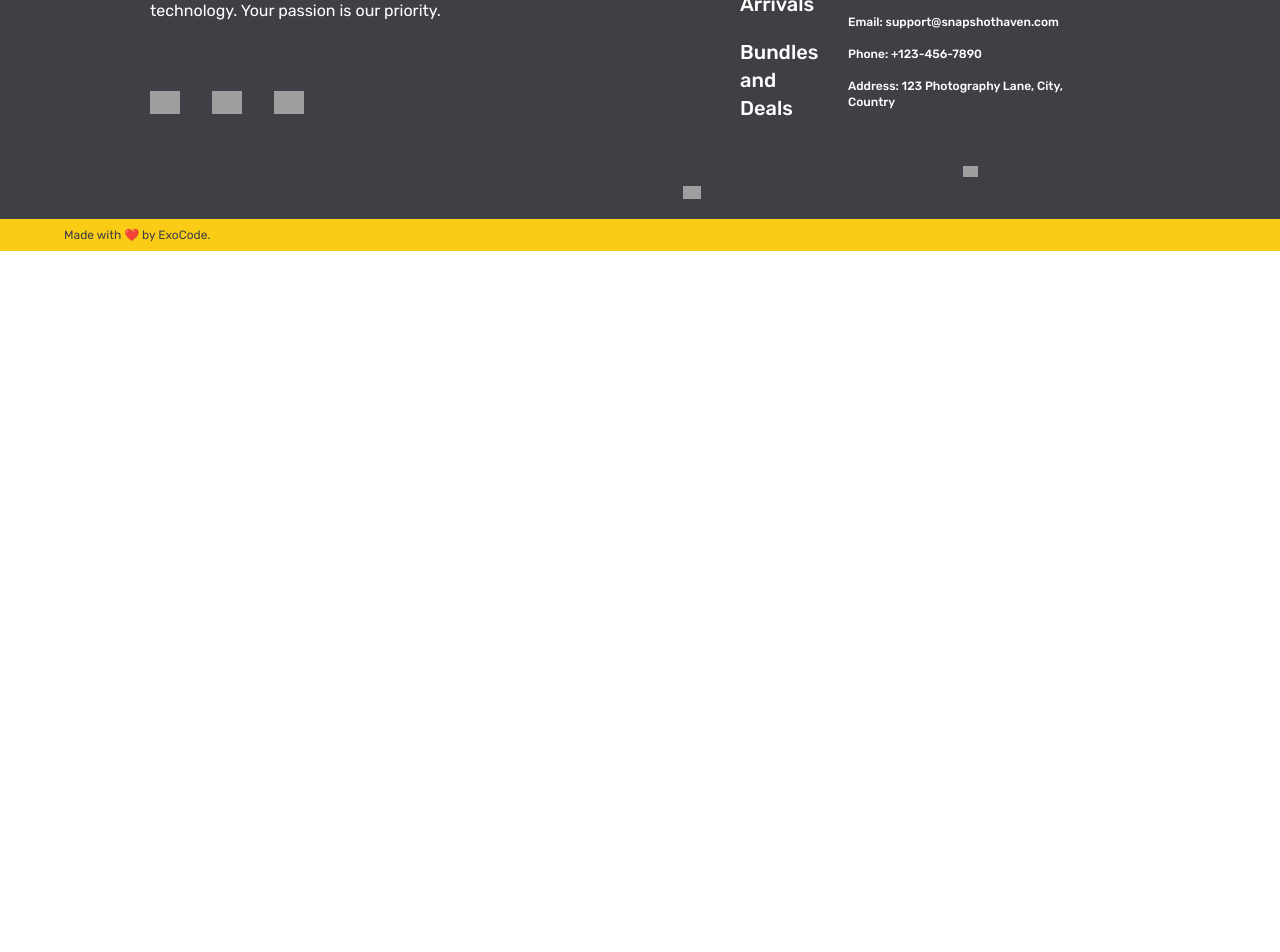
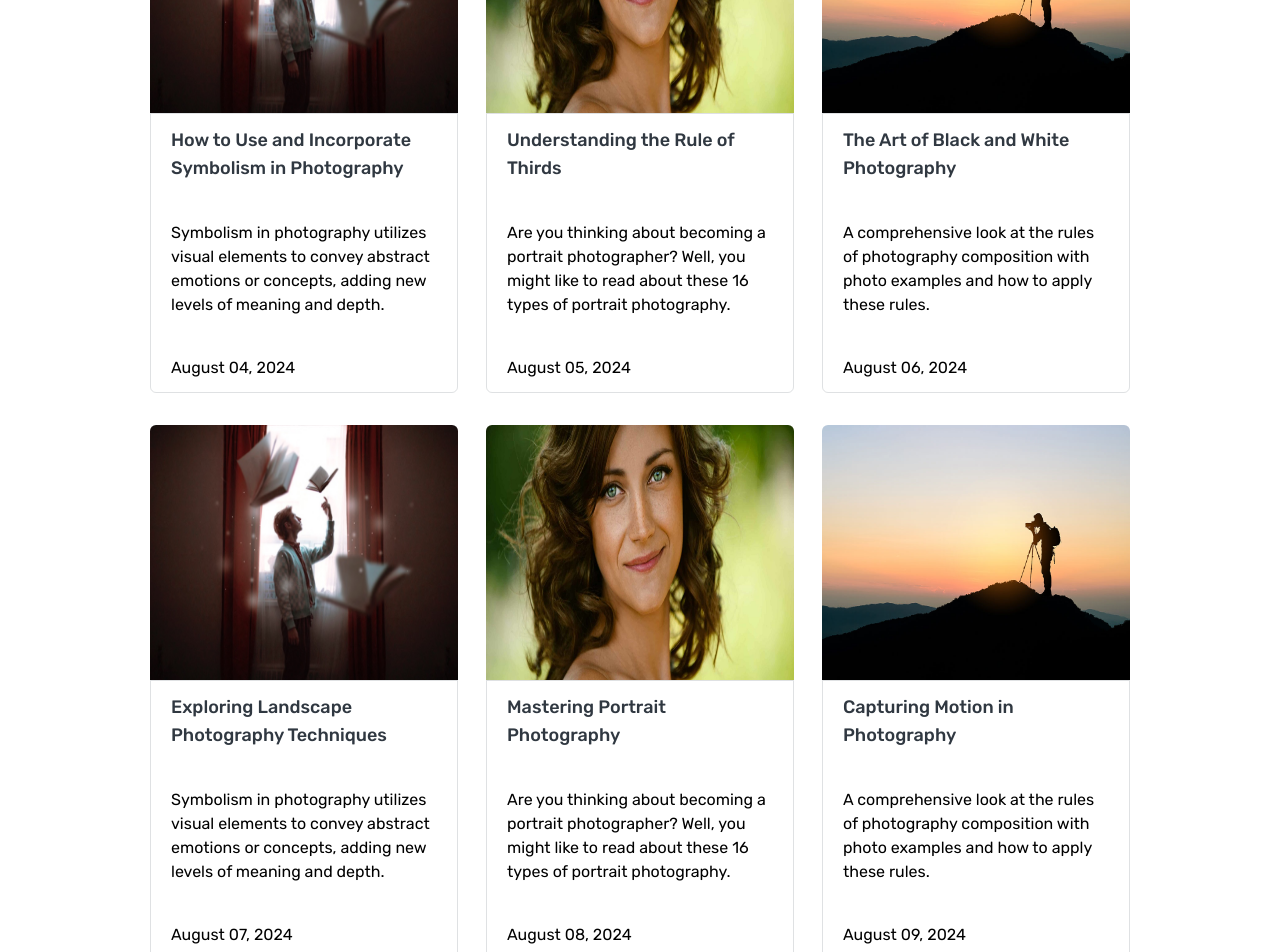
Before and after one commit to ExoCodeTeam/SnapshootHaven, a React (Vite) app in the folder frontend/: page /blog in a window 1280 px wide. Shown: the part 1080-2032 px from the top of the page. Before the commit the page ends 1331 px from the top, so only its background shows below. Built offline with nearby package versions, Linux system fonts and the light colour scheme; grey boxes are pictures that could not be loaded.

Commit message:
Add Letest Section (Not Responsive)

```diff
--- a/frontend/src/Components/RecentBlog.jsx
+++ b/frontend/src/Components/RecentBlog.jsx
@@ -1,12 +1,10 @@
 function RecentBlog({ title, date, desc, img }) {
   return (
-    <div className="border-b-4 hover:border-[#F6C90E] border-b-transparent transition-all ease-in-out">
-      <img src={img} className="rounded-t-sm h-[255px]" />
-      <div className="px-5 py-3 flex flex-col justify-between h-[280px] border border-[#3a475029]">
+    <div className="recentBlog border-b-4 hover:border-[#F6C90E] border-b-transparent transition-all ease-linear">
+      <img src={img} className="rounded-t-md h-[255px] w-full" />
+      <div className="px-5 py-3 flex flex-col justify-between h-[280px] border border-[#3a475029] rounded-b-md">
         <h4 className="font-[500] text-lg text-[#303841]">{title}</h4>
-        <p className="">
-          {desc}
-        </p>
+        <p className="">{desc}</p>
         <span>{date}</span>
       </div>
     </div>
--- a/frontend/src/Pages/Blog.jsx
+++ b/frontend/src/Pages/Blog.jsx
@@ -2,12 +2,55 @@ import GalleryItem from "../Components/GalleryItem";
 import BlogImg3 from "../assets/BlogImg3.png";
 import BlogImg2 from "../assets/BlogImg2.png";
 import BlogImg1 from "../assets/BlogImg1.png";
+import Article1 from "../assets/Blog2.png";
+import Article2 from "../assets/girl.png";
+import Article3 from "../assets/article3.png";
+import RecentBlog from "../Components/RecentBlog";
 
 function Blog() {
+  const articles = [
+    {
+      title: "How to Use and Incorporate Symbolism in Photography",
+      date: "August 04, 2024",
+      img: Article1,
+      desc: "Symbolism in photography utilizes visual elements to convey abstract emotions or concepts, adding new levels of meaning and depth.",
+    },
+    {
+      title: "Understanding the Rule of Thirds",
+      date: "August 05, 2024",
+      img: Article2,
+      desc: "Are you thinking about becoming a portrait photographer? Well, you might like to read about these 16 types of portrait photography.",
+    },
+    {
+      title: "The Art of Black and White Photography",
+      date: "August 06, 2024",
+      img: Article3,
+      desc: "A comprehensive look at the rules of photography composition with photo examples and how to apply these rules.",
+    },
+    {
+      title: "Exploring Landscape Photography Techniques",
+      date: "August 07, 2024",
+      img: Article1,
+      desc: "Symbolism in photography utilizes visual elements to convey abstract emotions or concepts, adding new levels of meaning and depth.",
+    },
+    {
+      title: "Mastering Portrait Photography",
+      date: "August 08, 2024",
+      img: Article2,
+      desc: "Are you thinking about becoming a portrait photographer? Well, you might like to read about these 16 types of portrait photography.",
+    },
+    {
+      title: "Capturing Motion in Photography",
+      date: "August 09, 2024",
+      img: Article3,
+      desc: "A comprehensive look at the rules of photography composition with photo examples and how to apply these rules.",
+    },
+  ];
+
   return (
     <div className="mx-[150px] py-10">
       {/* Gallery Articles */}
-      <div className="gallery h-[550px] flex w-full gap-5">
+      <div className="gallery h-[550px] py-[10px] flex w-full gap-5">
         <GalleryItem
           image={BlogImg1}
           title="How to Become a Wildlife Photographer"
@@ -29,6 +72,23 @@ function Blog() {
           />
         </div>
       </div>
+      {/* Latest Article */}
+      <div className="pt-[110px]">
+        <h3 className="font-medium text-[32px] text-black text-center mb-[110px]">
+          Latest Articles
+        </h3>
+        <div className="grid grid-cols-1 sm:grid-cols-2 lg:grid-cols-3 gap-7 round">
+          {articles.map((article, index) => (
+            <RecentBlog
+              key={index}
+              title={article.title}
+              date={article.date}
+              img={article.img}
+              desc={article.desc}
+            />
+          ))}
+        </div>
+      </div>
     </div>
   );
 }
--- a/frontend/src/index.css
+++ b/frontend/src/index.css
@@ -10,3 +10,7 @@
   background-size: cover;
   background-position: center;
 }
+
+.recentBlog:hover div {
+  border-color: transparent;
+}
```
Also changed, not shown: frontend/src/assets/article3.png (added), frontend/src/assets/girl.png (added).
